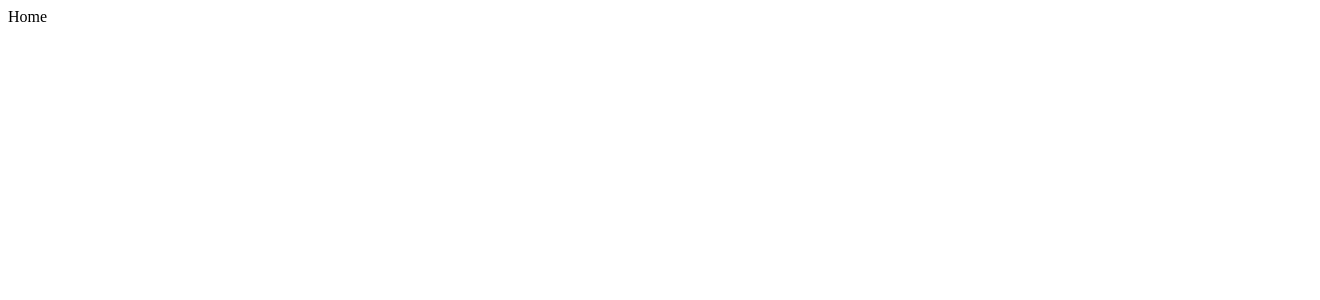
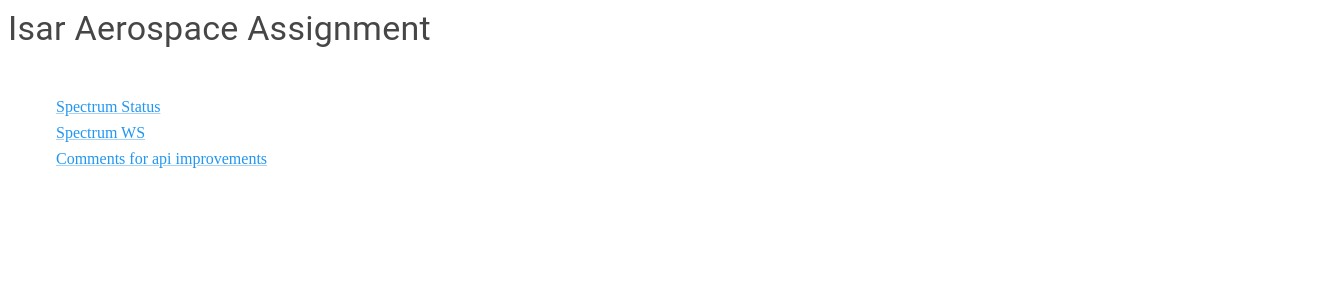
Before and after one commit to amudhan147/isar-aerospace, a React (Create React App) app: page / in a window 1280 px wide. Shown: the top 300 px of the page, 1320 px wide, since content can reach past the window. Built offline with nearby package versions, Linux system fonts and the light colour scheme.

Commit message:
Add new page for comments

```diff
--- /dev/null
+++ b/src/pages/Comments.tsx
@@ -0,0 +1,30 @@
+import { Typography, List, ListItem, ListItemText } from '@mui/material';
+
+
+
+const Comments = () => {
+
+    // Your API comment data
+    const comments = [
+        { id: 1, text: 'Versioning: Consider adding versioning to the API to handle future changes without breaking existing clients. For example, prefix endpoints with /v1/.' },
+        { id: 2, text: 'Consistency in Naming: Ensure a consistent naming convention for endpoints. For example, use plural forms for resource names (e.g., /spectrum/status instead of /SpectrumStatus).' },
+        { id: 3, text: 'HTTP Status Codes: Use appropriate HTTP status codes for responses (e.g., 200 for success, 4xx for client errors, 5xx for server errors).' },
+    ];
+
+    return (
+        <>
+            <Typography variant="h5" gutterBottom>
+                API Improvement Comments
+            </Typography>
+            <List>
+                {comments.map((comment) => (
+                    <ListItem>
+                        <ListItemText primary={comment.text} />
+                    </ListItem>
+                ))}
+            </List>
+        </>
+    );
+};
+
+export default Comments;
--- a/src/pages/Home.tsx
+++ b/src/pages/Home.tsx
@@ -1,8 +1,26 @@
+import { Grid, Link, Typography } from '@mui/material'
 import React from 'react'
+import { useNavigate } from 'react-router-dom'
 
 const Home = () => {
+    const navigate = useNavigate()
     return (
-        <div>Home</div>
+        <React.Fragment>
+            <Typography variant="h4" sx={{ color: 'black', opacity: 0.72 }}>
+                Isar Aerospace Assignment
+            </Typography>
+            <Grid container spacing={1} m={5}>
+                <Grid item xs={12}>
+                    <Link sx={{ fontSize: 'h5' }} onClick={() => navigate('/spectrumStatus')}>Spectrum Status</Link>
+                </Grid>
+                <Grid item xs={12}>
+                    <Link onClick={() => navigate('/spectrumWs')}>Spectrum WS</Link>
+                </Grid>
+                <Grid item xs={12}>
+                    <Link onClick={() => navigate('/comments')}>Comments for api improvements</Link>
+                </Grid>
+            </Grid>
+        </React.Fragment>
     )
 }
 
```
Also changed, not shown: src/MainRouter.tsx (+9 -0 lines).
